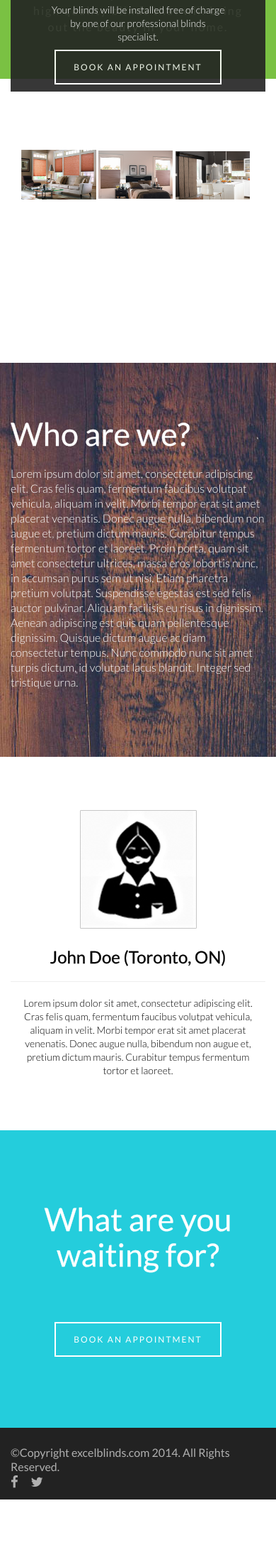
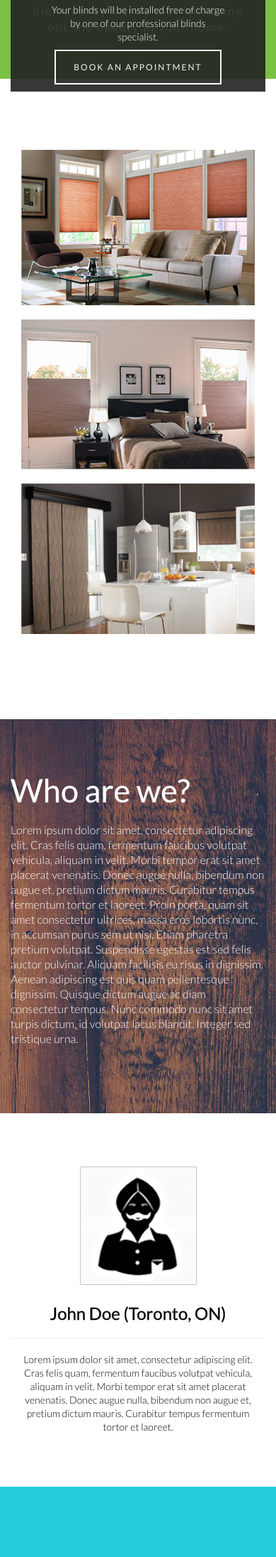
Before and after one commit to godspell/excel-blinds, a PHP site: page / in a window 390 px wide. Shown: the part 1992-4185 px from the top of the page at 71% size. Before the commit the page ends 4104 px from the top, so only its background shows below. Run offline with PHP 8.4, Linux system fonts and the light colour scheme; style sheets or scripts are compiled from the project's sources; some libraries are stand-ins or nearby versions.

Commit message:
updated section names on index page and made slider portion drop down

```diff
--- a/css/style.less
+++ b/css/style.less
@@ -167,26 +167,26 @@ section#fader ul#slides li p {
 /*======================================================================= */
 
 /*------------------------- Page 2 -------------------------*/
-section.page-2 {
+section.process {
 	min-height: 400px;
 	background-color: #7ac143;
 	height: auto;
 	color: #fff;
 }
-section.page-2 {
+section.process {
   padding: 20px 10px 50px 10px;
 }
 
-section.page-2 h1, section.page-2 h2, section.page-2 p {
+section.process h1, section.process h2, section.process p {
   text-align: center;
 }
 
-section.page-2 img {
+section.process img {
   display: block;
   margin: 30px auto 30px auto;
 }
 
-section.page-2 h1 {
+section.process h1 {
   font-family: "Lato", sans-serif;
   font-size: 20px;
   line-height: 25px;
@@ -195,7 +195,7 @@ section.page-2 h1 {
   text-align: center;
 }
 
-section.page-2 h2 {
+section.process h2 {
   font-family: "Lato", sans-serif;
   font-size: 25px;
   line-height: 30px;
@@ -204,7 +204,7 @@ section.page-2 h2 {
   text-align: center;
 }
 
-section.page-2 p {
+section.process p {
   font-family: "Lato", sans-serif;
   font-size: 14px;
   line-height: 19px;
@@ -214,7 +214,7 @@ section.page-2 p {
 }
 
 /*------------------------- Page 3 -------------------------*/
-section.page-3 {
+section.slider {
 	background-image: none;
 	background-color: #fff;
 	min-height: 400px;
@@ -223,23 +223,23 @@ section.page-3 {
 
 /* Temporary Slider */
 
-section.page-3 .row{
+section.slider .row{
 	margin: 100px 0
 }
 
-section.page-3 img{
+section.slider img{
 	width: 100%;
 	margin-bottom: 20px;
 }
 
 /*------------------------- Page 4 -------------------------*/
-section.page-4 {
+section.about {
 	background-image: url(../img/bg2.jpg);
 	min-height: 400px;
 	height: auto;
 }
 
-section.page-4 h1 {
+section.about h1 {
   font-family: "Lato", sans-serif;
   font-size: 45px;
   line-height: 50px;
@@ -247,7 +247,7 @@ section.page-4 h1 {
   color: white;
   text-align: left; }
 
-section.page-4 p {
+section.about p {
   font-family: "Lato", sans-serif;
   font-size: 16px;
   line-height: 21px;
@@ -255,21 +255,21 @@ section.page-4 p {
   color: white;
   text-align: left; }
 
-section.page-4 h1, section.page-4 p {
+section.about h1, section.about p {
   margin-bottom: 20px; }
 
-section.page-4 {
+section.about {
   padding: 75px 0; }
 
 /*------------------------- Page 5 -------------------------*/
-section.page-5 {
+section.testimonials {
 	background-image: none;
 	background-color: #fff;
 	min-height: 400px;
 	height: auto;
 }
 
-section.page-5 h1 {
+section.testimonials h1 {
   font-family: "Lato", sans-serif;
   font-size: 24px;
   line-height: 29px;
@@ -277,7 +277,7 @@ section.page-5 h1 {
   color: black;
   text-align: left; }
 
-section.page-5 p {
+section.testimonials p {
   font-family: "Lato", sans-serif;
   font-size: 14px;
   line-height: 19px;
@@ -285,14 +285,14 @@ section.page-5 p {
   color: black;
   text-align: left; }
 
-section.page-5 {
+section.testimonials {
   background-color: white; }
 
-section.page-5 img {
+section.testimonials img {
   display: block;
   margin: 0 auto 25px auto; }
 
-section.page-5 {
+section.testimonials {
   padding: 75px 0; }
 
 /*------------------------- Page 6 -------------------------*/
@@ -351,20 +351,11 @@ footer div.right {
 
 @media (max-width: 768px) {
 
-	/* Temporary slider */
-	section.page-3 img{
-		width: 32%;
-		margin-right: 1%;
-		margin-bottom: 20px;
-		float: left;
-	}
-	/* End Temporary slider */
-
 	section#fader ul#slides li {
 		height: 470px;
 	}
 
-	section.page-2 p {
+	section.process p {
 	  margin: 10px 10% 0 10%;
 	}
 
@@ -403,11 +394,11 @@ footer div.right {
 	}
 
 
-	section.page-5 h1, section.page-5 p {
+	section.testimonials h1, section.testimonials p {
 		text-align: center;
 	}
 
-	section.page-5 p {
+	section.testimonials p {
 		margin: 10px 5% 0 5%;
 	}
 }
--- a/index.html
+++ b/index.html
@@ -83,7 +83,7 @@
 		</div>
 	</section>
 
-	<section class="page page-2">
+	<section class="process page">
 		<!-- Green Section -->
 		<div class="container">
 			<div class="row">
@@ -121,7 +121,7 @@
 		</div> <!-- End Green Section -->
 	</section>
 
-	<section class="page page-3">
+	<section class="slider page">
 		<!-- Slider -->
 		<div class="container">
 			<div class="row">
@@ -132,7 +132,7 @@
 		</div> <!-- End Slider -->
 	</section>
 
-	<section class="page page-4 divider">
+	<section class="about page divider">
 		<div class="container">
 			<h1>Who are we?</h1>
 			<p>
@@ -141,7 +141,7 @@
 		</div>
 	</section>
 
-	<section class="page page-5">
+	<section class="testimonials page">
 		<div class="container">
 			<div class="row">
 				<div class="col-sm-3">
```
